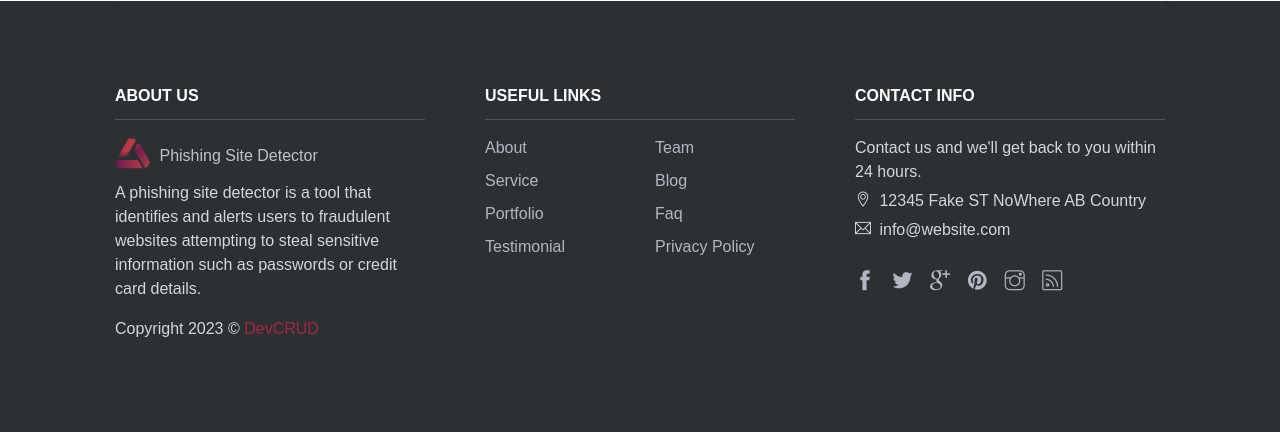
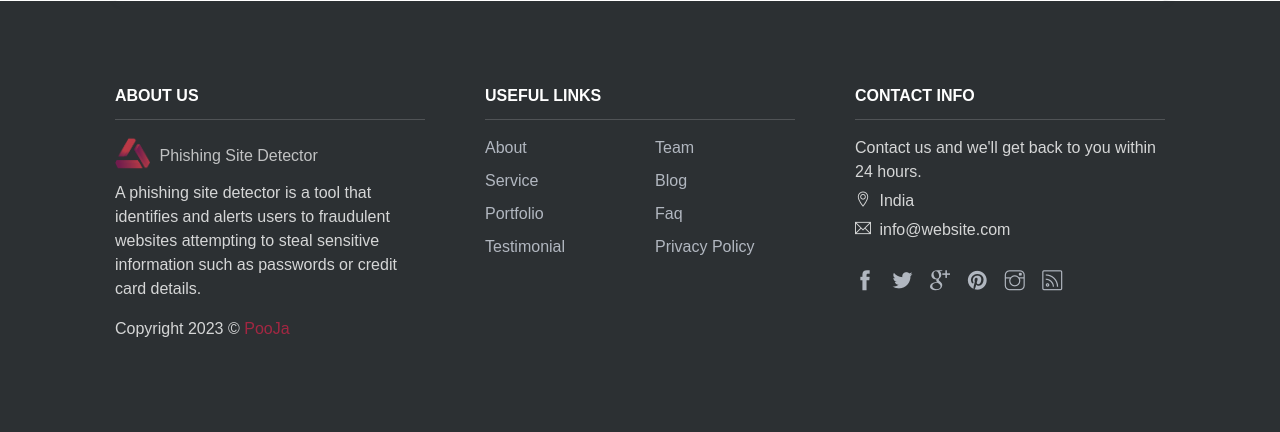
Before and after one commit to PO-Oja1/PhishingWebsiteDetectorUsingML, a Flask app: page / in a window 1280 px wide. Shown: the part 896-1328 px from the top of the page. Run offline with Flask 3, Linux system fonts and the light colour scheme; some libraries are stand-ins or nearby versions.

Commit message:
Final Working

```diff
--- a/templates/index.html
+++ b/templates/index.html
@@ -211,8 +211,8 @@
                     document.write(new Date().getFullYear());
                   </script>
                   &copy;
-                  <a class="d-inline text-primary" href="http://www.devcrud.com"
-                    >DevCRUD</a
+                  <a class="d-inline text-primary" href="https://github.com/PO-Oja1/"
+                    >PooJa</a
                   >
                 </p>
               </li>
@@ -245,8 +245,7 @@
               <li class="list-body">
                 <p>Contact us and we'll get back to you within 24 hours.</p>
                 <p>
-                  <i class="ti-location-pin"></i> 12345 Fake ST NoWhere AB
-                  Country
+                  <i class="ti-location-pin"></i> India
                 </p>
                 <p><i class="ti-email"></i> info@website.com</p>
                 <div class="social-links">
```
